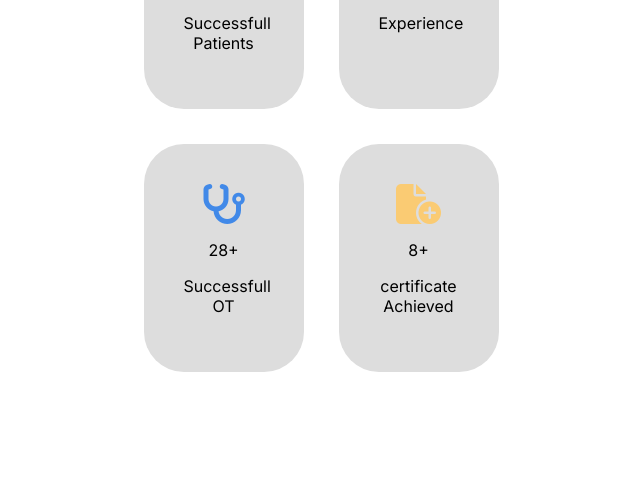
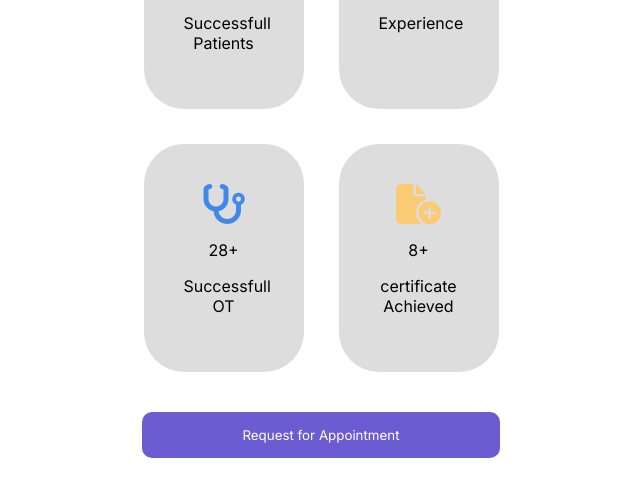
Before and after one commit to WissamDouskary/Page-de-profile-de-M-decine-using-HTML-CSS, a plain HTML site: page index.html in a window 1280 px wide. Shown: the part 656-1134 px from the top of the page, without its empty margins (319-959 px from the left). Before the commit the page ends 1028 px from the top, so only its background shows below. Drawn offline with Linux system fonts and the light colour scheme.

Commit message:
add button on page botton

```diff
--- a/index.html
+++ b/index.html
@@ -66,5 +66,8 @@
         </div>
 
     </section>
+    <div class="lastone">
+    <button class="lastBtn">Request for Appointment</button>
+    </div>
 </body>
 </html>
--- a/style.css
+++ b/style.css
@@ -89,11 +89,27 @@ body{
     font-weight: 400;
      font-style: normal;
 }
-
+.lastBtn{
+    margin: 40px 0 20px 0;
+    padding: 15px 100px;
+    border: none;
+    border-radius: 10px;
+    background-color: #6c5cd1;
+    color: white;
+    font-family: "Inter", serif;
+    cursor: pointer;
+}
+.lastone{
+    display: flex;
+    justify-content: center;
+}
 
 @media (max-width : 375px){
     .achievements-section{
         gap: 15px;
+    }
+    .lastBtn{
+        padding: 15px 80px;
     }
 }
 @media (max-width : 340px){
```
